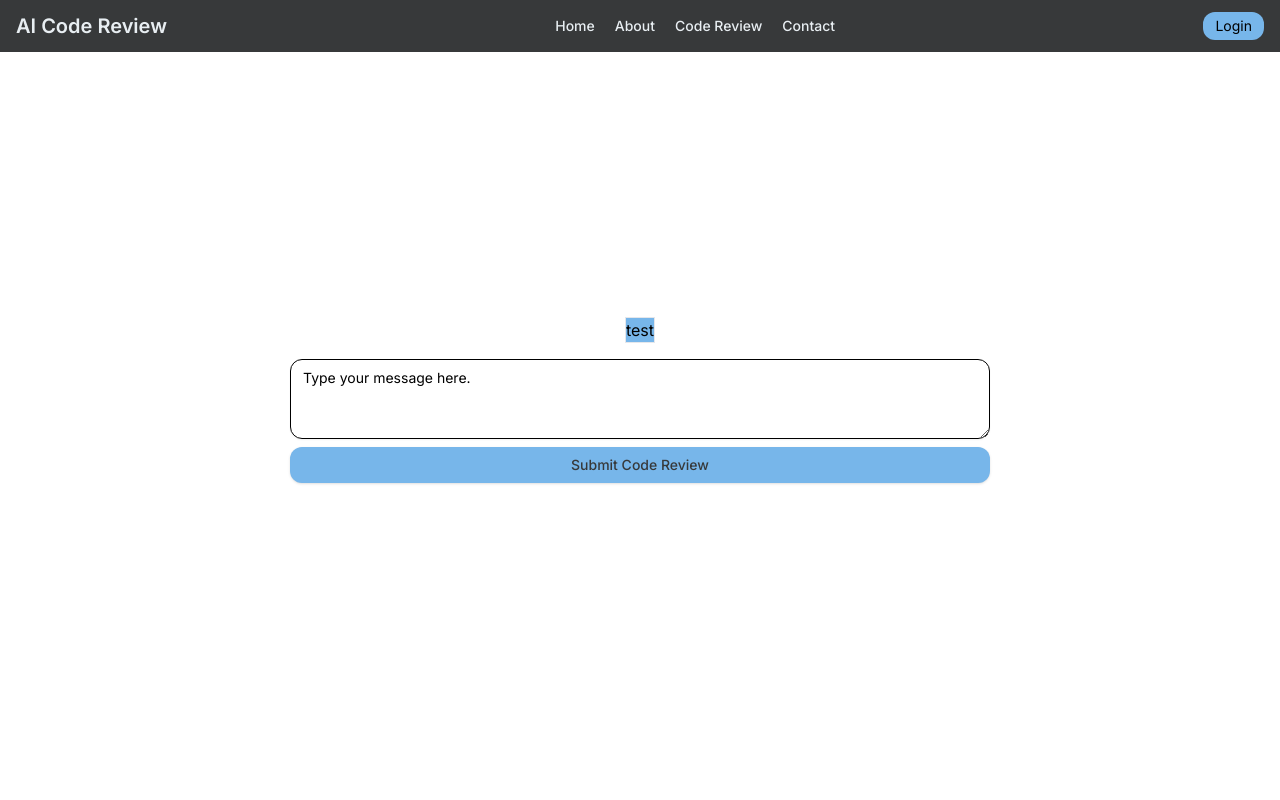
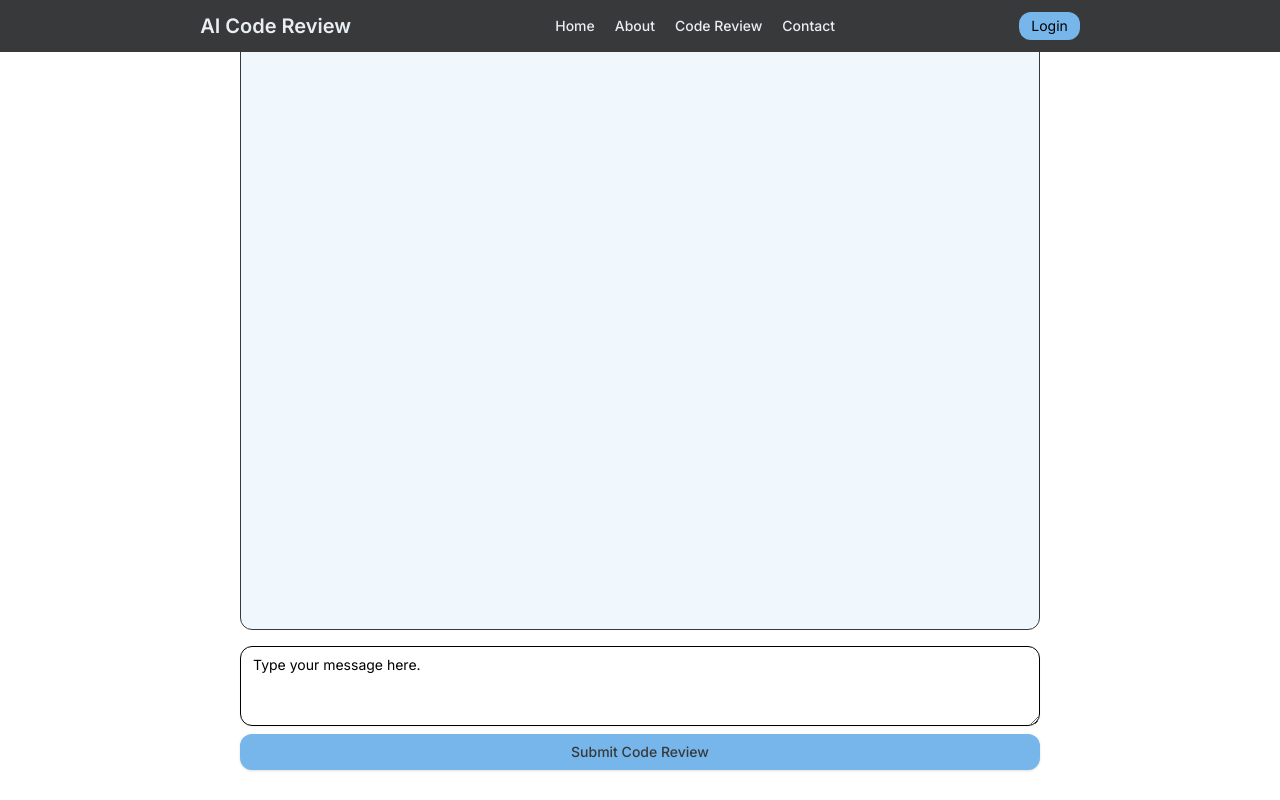
Before and after one commit to MK732/CodeWolf, a Next.js app: page /Code in a window 1280 px wide. Built offline with nearby package versions, Linux system fonts and the light colour scheme; no server answers.

Commit message:
Refactored CodePage

```diff
--- a/app/Code/page.tsx
+++ b/app/Code/page.tsx
@@ -1,3 +1,4 @@
+"use client";
 import { Textarea } from "@/components/ui/textarea";
 import { GetServerSideProps } from "next";
 import { Button } from "@/components/ui/button";
@@ -7,27 +8,55 @@ import {
   TooltipProvider,
   TooltipTrigger,
 } from "@/components/ui/tooltip";
-const page = () => {
+import { useEffect, useRef, useState } from "react";
+const CodeReview = () => {
+  const [reviewResult, setReviewResult] = useState("");
+  const [isLoading, setIsLoading] = useState(false);
+  const contentRef = useRef(null);
+
+  const handleSubmitReview = () => {
+    setIsLoading(true);
+    // Simulate API call
+    setTimeout(() => {
+      setReviewResult(
+        "AI Review: Your code looks great! Here are some detailed insights:\n- Syntax is correct\n- Efficient use of algorithms\n- Could improve variable naming for clarity\n- Consider adding more comments for maintainability"
+      );
+      setIsLoading(false);
+    }, 2000);
+  };
+
   return (
     <>
-      <div className="flex h-screen flex-col items-center justify-center">
-        <div className="mb-4 border bg-frost">test</div>
-        <div className="w-[340px] md:w-[700px]">
+      <div className="flex min-h-screen flex-col items-center justify-center overflow-y-auto">
+        <div className="mb-4 p-4  border rounded-xl bg-frost bg-opacity-10 border-onyx text-onyx w-[340px] md:w-[800px] h-[300px] md:h-[600px] overflow-y-auto">
+          {isLoading ? (
+            <div className="animate-pulse">Loading AI review...</div>
+          ) : (
+            <div ref={contentRef} className="whitespace-pre-line">
+              {reviewResult}
+            </div>
+          )}
+        </div>
+        <div className="w-[340px] md:w-[800px]">
           <Textarea
-            className="w-full h-20 mb-2 rounded-xl"
+            className="w-full h-20 max-h-80 mb-2 rounded-xl "
             placeholder="Type your message here."
           />
-          <div className="flex justify-end w-full">
+          <div className="flex justify-end w-full ">
             <TooltipProvider>
               <Tooltip>
                 <TooltipTrigger asChild>
-                  <Button className="w-full bg-frost text-onyx hover:scale-[101.7%] hover:bg-frost rounded-xl">
-                    Submit Code Review
+                  <Button
+                    className="w-full bg-frost text-onyx overflow-auto hover:scale-[101.7%] hover:bg-frost rounded-xl"
+                    onClick={handleSubmitReview}
+                    disabled={isLoading}
+                  >
+                    {isLoading ? "Submitting..." : "Submit Code Review"}
                   </Button>
                 </TooltipTrigger>
                 <TooltipContent
                   side="bottom"
-                  className="text-onyx bg-frost rounded-xl py-2 m-2"
+                  className="text-onyx overflow-y-auto bg-frost rounded-xl py-2 m-2"
                 >
                   <p>Submit to Code Review!</p>
                 </TooltipContent>
@@ -40,4 +69,4 @@ const page = () => {
   );
 };
 
-export default page;
+export default CodeReview;
--- a/app/Components/Content/CodeReview.tsx
+++ /dev/null
@@ -1,7 +0,0 @@
-import { GetServerSideProps } from "next";
-
-const CodeReview = () => {
-  return <div>Enter</div>;
-};
-
-export default CodeReview;
--- a/app/Components/UI/NavigationBar.tsx
+++ b/app/Components/UI/NavigationBar.tsx
@@ -21,20 +21,11 @@ const NavigationBar = () => {
     setIsMenuOpen(!isMenuOpen);
   };
 
-  const customPages = [
-    {
-      label: "Custom Page 2",
-      icon: "settings",
-      path: "/profile/custom-page-2",
-      component: CustomPage2,
-    },
-  ];
-
   return (
     <>
-      <div className="flex bg-onyx justify-center items-center fixed top-0 left-0 right-0 z-10">
+      <div className="flex bg-onyx justify-center  items-center fixed top-0 left-0 right-0 z-10 ">
         <header className="flex flex-wrap   sm:justify-start sm:flex-nowrap w-full text-sm py-3 dark:bg-neutral-800 ">
-          <nav className="max-w-[85rem]  w-full mx-auto px-4 flex flex-wrap basis-full items-center justify-between">
+          <nav className="max-w-[85rem]  w-full mx-auto px-4 flex flex-wrap basis-full items-center justify-evenly ">
             <a
               className="sm:order-1 flex-none text-xl font-semibold text-alice"
               href="/"
```
